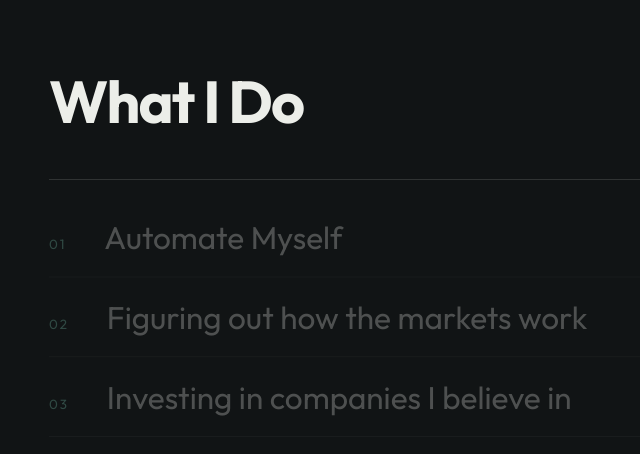
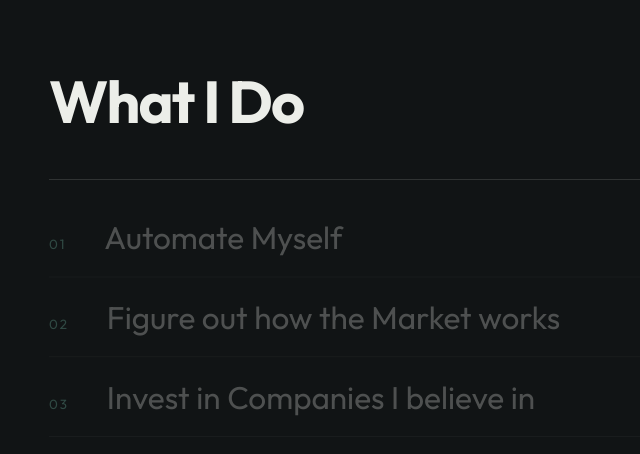
Before and after one commit to Balllvin/balllvin-site, a Next.js app: page / in a window 1280 px wide. Shown: the part 954-1408 px from the top of the page, without its empty margins (0-640 px from the left). Built offline with nearby package versions, Linux system fonts and the light colour scheme.

Commit message:
What I Do: German-style noun caps on holdBeats

```diff
--- a/app/page.tsx
+++ b/app/page.tsx
@@ -22,11 +22,11 @@ const holdBeats = [
   },
   {
     index: "02",
-    line: "Figuring out how the markets work",
+    line: "Figure out how the Market works",
   },
   {
     index: "03",
-    line: "Investing in companies I believe in",
+    line: "Invest in Companies I believe in",
   },
 ];
 
```
